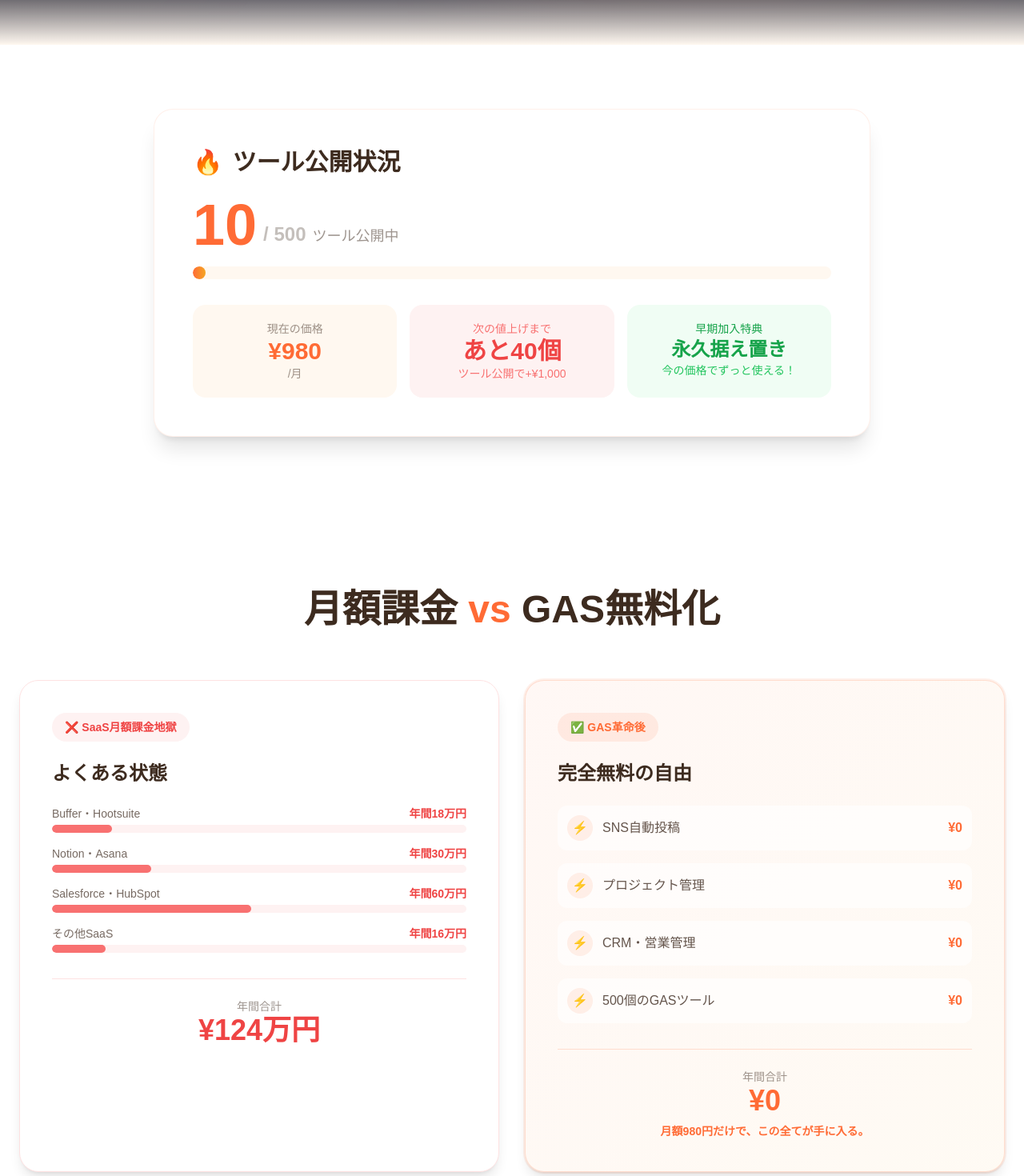
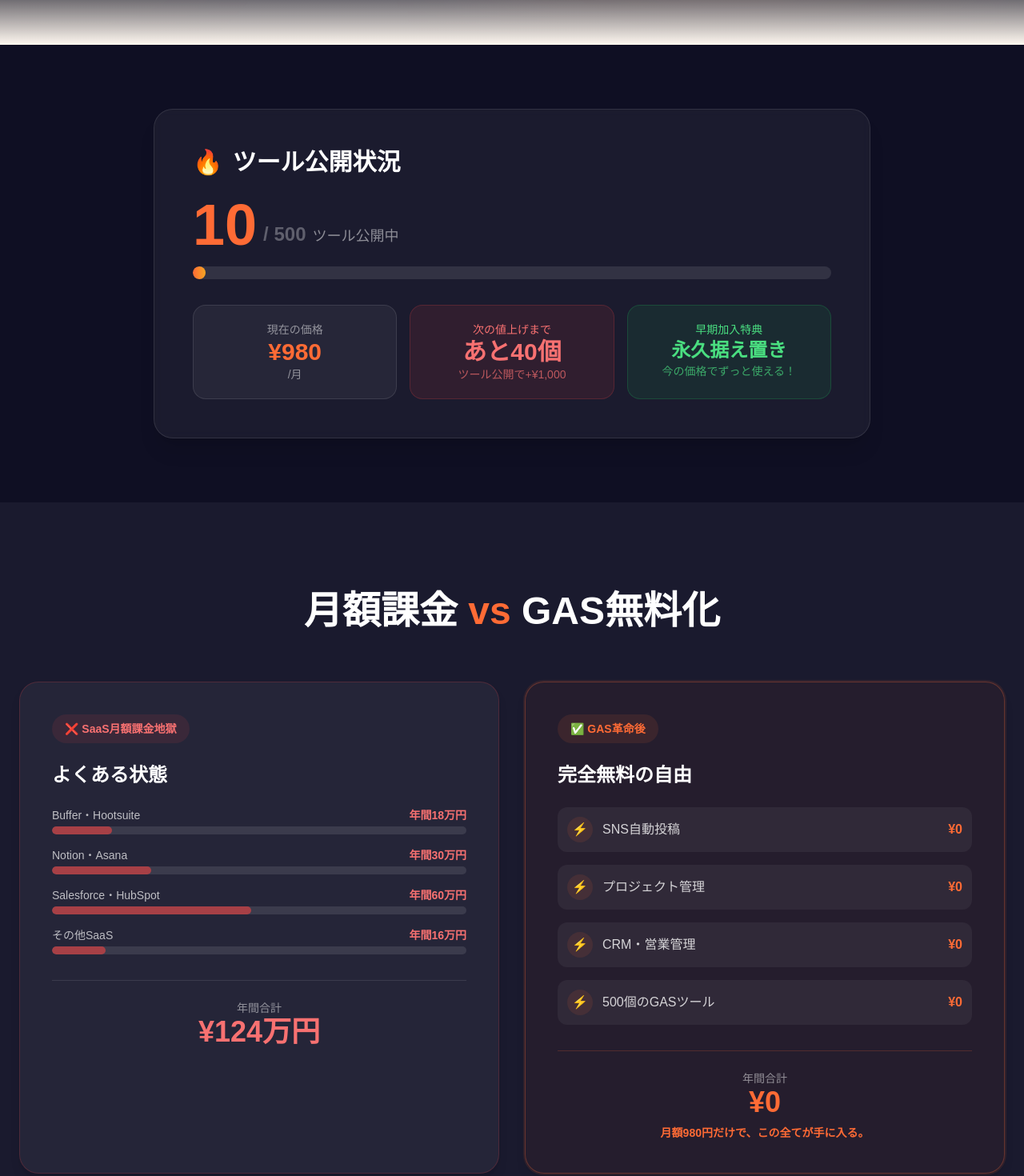
Before and after one commit to rebirth-ai/gasoji-labo-lp, a Next.js app: page / in a window 1280 px wide. Shown: the part 760-2230 px from the top of the page at 80% size. Built offline with nearby package versions, Linux system fonts and the light colour scheme.

Commit message:
v14: 全セクションダーク背景化 - BiNDup統一デザイン

```diff
--- a/app/globals.css
+++ b/app/globals.css
@@ -10,6 +10,8 @@ html {
 
 body {
   font-family: 'Plus Jakarta Sans', 'Noto Sans JP', sans-serif;
+  background-color: #0a0a1a;
+  color: #ffffff;
 }
 
 /* Scroll reveal animations */
--- a/components/BeforeAfter.tsx
+++ b/components/BeforeAfter.tsx
@@ -1,18 +1,18 @@
 export default function BeforeAfter() {
   return (
-    <section className="px-6 py-12 md:py-28">
+    <section className="px-6 py-12 md:py-28 bg-[#1a1a2e]">
       <div className="mx-auto max-w-7xl">
-        <h2 className="mb-16 text-center text-2xl font-black sm:text-4xl md:text-5xl whitespace-nowrap">
+        <h2 className="mb-16 text-center text-2xl font-black text-white sm:text-4xl md:text-5xl whitespace-nowrap">
           月額課金 <span className="text-[#FF6B35]">vs</span> GAS無料化
         </h2>
 
         <div className="grid gap-8 md:grid-cols-2">
           {/* Before */}
-          <div className="rounded-3xl bg-white p-8 shadow-lg border border-red-100 md:p-10">
-            <div className="mb-6 inline-flex rounded-full bg-red-50 px-4 py-2 text-sm font-bold text-red-500">
+          <div className="rounded-3xl bg-white/5 p-8 shadow-lg border border-red-500/20 md:p-10">
+            <div className="mb-6 inline-flex rounded-full bg-red-500/10 px-4 py-2 text-sm font-bold text-red-400">
               ❌ SaaS月額課金地獄
             </div>
-            <h3 className="mb-6 text-2xl font-black text-[#3D2B1F]">よくある状態</h3>
+            <h3 className="mb-6 text-2xl font-black text-white">よくある状態</h3>
             <ul className="space-y-4">
               {[
                 { name: 'Buffer・Hootsuite', cost: '年間18万円', pct: 14.5 },
@@ -22,27 +22,27 @@ export default function BeforeAfter() {
               ].map((item) => (
                 <li key={item.name} className="space-y-1">
                   <div className="flex justify-between text-sm">
-                    <span className="text-[#3D2B1F]/70">{item.name}</span>
-                    <span className="font-bold text-red-500">{item.cost}</span>
+                    <span className="text-white/70">{item.name}</span>
+                    <span className="font-bold text-red-400">{item.cost}</span>
                   </div>
-                  <div className="h-2.5 rounded-full bg-red-50 overflow-hidden">
-                    <div className="h-full rounded-full bg-red-400" style={{ width: `${item.pct}%` }} />
+                  <div className="h-2.5 rounded-full bg-white/10 overflow-hidden">
+                    <div className="h-full rounded-full bg-red-500/60" style={{ width: `${item.pct}%` }} />
                   </div>
                 </li>
               ))}
             </ul>
-            <div className="mt-8 border-t border-red-100 pt-6 text-center">
-              <div className="text-sm text-[#3D2B1F]/50">年間合計</div>
-              <div className="text-4xl font-black text-red-500">¥124万円</div>
+            <div className="mt-8 border-t border-white/10 pt-6 text-center">
+              <div className="text-sm text-white/50">年間合計</div>
+              <div className="text-4xl font-black text-red-400">¥124万円</div>
             </div>
           </div>
 
           {/* After */}
-          <div className="rounded-3xl bg-gradient-to-br from-[#FF6B35]/5 to-[#F5A623]/5 p-8 shadow-lg border border-[#FF6B35]/20 ring-2 ring-[#FF6B35]/10 md:p-10">
+          <div className="rounded-3xl bg-[#FF6B35]/5 p-8 shadow-lg border border-[#FF6B35]/30 ring-2 ring-[#FF6B35]/10 md:p-10">
             <div className="mb-6 inline-flex rounded-full bg-[#FF6B35]/10 px-4 py-2 text-sm font-bold text-[#FF6B35]">
               ✅ GAS革命後
             </div>
-            <h3 className="mb-6 text-2xl font-black text-[#3D2B1F]">完全無料の自由</h3>
+            <h3 className="mb-6 text-2xl font-black text-white">完全無料の自由</h3>
             <ul className="space-y-4">
               {[
                 'SNS自動投稿',
@@ -50,15 +50,15 @@ export default function BeforeAfter() {
                 'CRM・営業管理',
                 '500個のGASツール',
               ].map((item) => (
-                <li key={item} className="flex items-center gap-3 rounded-xl bg-white/60 p-3">
+                <li key={item} className="flex items-center gap-3 rounded-xl bg-white/5 p-3">
                   <span className="flex h-8 w-8 items-center justify-center rounded-full bg-[#FF6B35]/10 text-[#FF6B35]">⚡</span>
-                  <span className="flex-1 text-[#3D2B1F]/80">{item}</span>
+                  <span className="flex-1 text-white/80">{item}</span>
                   <span className="font-black text-[#FF6B35]">¥0</span>
                 </li>
               ))}
             </ul>
             <div className="mt-8 border-t border-[#FF6B35]/20 pt-6 text-center">
-              <div className="text-sm text-[#3D2B1F]/50">年間合計</div>
+              <div className="text-sm text-white/50">年間合計</div>
               <div className="text-4xl font-black text-[#FF6B35]">¥0</div>
               <div className="mt-2 text-sm font-bold text-[#FF6B35]">
                 月額980円だけで、この全てが手に入る。
--- a/components/FinalCTA.tsx
+++ b/components/FinalCTA.tsx
@@ -1,9 +1,9 @@
 export default function FinalCTA() {
   return (
-    <section className="px-6 py-12 md:py-28 bg-white">
+    <section className="px-6 py-12 md:py-28 bg-[#1a1a2e]">
       <div className="mx-auto max-w-4xl">
-        <div className="rounded-[2rem] bg-gradient-to-br from-[#FFF8F0] to-white p-12 text-center shadow-2xl border border-[#FF6B35]/10 md:p-16">
-          <h2 className="mb-6 text-4xl font-black leading-tight md:text-5xl">
+        <div className="rounded-[2rem] bg-gradient-to-br from-[#FF6B35]/10 to-[#F5A623]/5 p-12 text-center shadow-2xl border border-[#FF6B35]/20 md:p-16">
+          <h2 className="mb-6 text-4xl font-black leading-tight text-white md:text-5xl">
             あなたも
             <br />
             <span className="bg-gradient-to-r from-[#FF6B35] to-[#F5A623] bg-clip-text text-transparent">
@@ -11,12 +11,12 @@ export default function FinalCTA() {
             </span>
           </h2>
 
-          <p className="mb-4 text-xl text-[#3D2B1F]/70">
+          <p className="mb-4 text-xl text-white/70">
             月額980円で、
-            <strong className="text-[#3D2B1F]"> 年間124万円 </strong>
+            <strong className="text-white"> 年間124万円 </strong>
             のコスト削減。
           </p>
-          <p className="mb-4 text-lg text-[#3D2B1F]/60">
+          <p className="mb-4 text-lg text-white/60">
             <span className="text-[#F5A623] font-bold">カフェのコーヒー2杯分</span>
             の投資で、圧倒的なリターン。
           </p>
@@ -34,8 +34,8 @@ export default function FinalCTA() {
             </svg>
           </a>
 
-          <p className="mt-6 text-sm text-[#3D2B1F]/40">
-            🎁 入会特典: 全ツール即時アクセス + ドキュメント + 無制限サポート + 永久据え置き価格
+          <p className="mt-6 text-sm text-white/40">
+            🎁 入会特典: 全ツール即時アクセス + 無制限サポート + 永久据え置き価格
           </p>
         </div>
       </div>
--- a/components/ToolCounter.tsx
+++ b/components/ToolCounter.tsx
@@ -10,24 +10,24 @@ export default function ToolCounter() {
   const toolsUntilPriceUp = NEXT_PRICE_UP - CURRENT_TOOLS
 
   return (
-    <section className="px-6 py-16 md:py-20">
+    <section className="px-6 py-16 md:py-20 bg-[#0f0f23]">
       <div className="mx-auto max-w-4xl">
-        <div className="rounded-3xl bg-white p-8 md:p-12 shadow-xl border border-[#FF6B35]/10">
+        <div className="rounded-3xl bg-white/5 p-8 md:p-12 shadow-xl border border-white/10 backdrop-blur-sm">
           {/* Header */}
           <div className="mb-6 flex items-center gap-3">
             <span className="text-3xl">🔥</span>
-            <h2 className="text-2xl font-black text-[#3D2B1F] md:text-3xl">ツール公開状況</h2>
+            <h2 className="text-2xl font-black text-white md:text-3xl">ツール公開状況</h2>
           </div>
 
           {/* Counter */}
           <div className="mb-4 flex items-end gap-2">
             <span className="text-6xl font-black text-[#FF6B35] md:text-7xl">{CURRENT_TOOLS}</span>
-            <span className="mb-2 text-2xl font-bold text-[#3D2B1F]/30">/ {TOTAL_TOOLS}</span>
-            <span className="mb-2 text-lg font-medium text-[#3D2B1F]/50">ツール公開中</span>
+            <span className="mb-2 text-2xl font-bold text-white/30">/ {TOTAL_TOOLS}</span>
+            <span className="mb-2 text-lg font-medium text-white/50">ツール公開中</span>
           </div>
 
           {/* Progress bar */}
-          <div className="mb-4 h-4 w-full overflow-hidden rounded-full bg-[#FFF8F0]">
+          <div className="mb-4 h-4 w-full overflow-hidden rounded-full bg-white/10">
             <div
               className="h-full rounded-full bg-gradient-to-r from-[#FF6B35] to-[#F5A623] transition-all duration-1000"
               style={{ width: `${Math.max(progress, 2)}%` }}
@@ -36,20 +36,20 @@ export default function ToolCounter() {
 
           {/* Info cards */}
           <div className="mt-8 grid gap-4 md:grid-cols-3">
-            <div className="rounded-2xl bg-[#FFF8F0] p-5 text-center">
-              <div className="text-sm font-medium text-[#3D2B1F]/50">現在の価格</div>
+            <div className="rounded-2xl bg-white/5 border border-white/10 p-5 text-center">
+              <div className="text-sm font-medium text-white/50">現在の価格</div>
               <div className="text-3xl font-black text-[#FF6B35]">¥{CURRENT_PRICE.toLocaleString()}</div>
-              <div className="text-sm text-[#3D2B1F]/50">/月</div>
+              <div className="text-sm text-white/50">/月</div>
             </div>
-            <div className="rounded-2xl bg-red-50 p-5 text-center">
+            <div className="rounded-2xl bg-red-500/10 border border-red-500/20 p-5 text-center">
               <div className="text-sm font-medium text-red-400">次の値上げまで</div>
-              <div className="text-3xl font-black text-red-500">あと{toolsUntilPriceUp}個</div>
-              <div className="text-sm text-red-400">ツール公開で+¥1,000</div>
+              <div className="text-3xl font-black text-red-400">あと{toolsUntilPriceUp}個</div>
+              <div className="text-sm text-red-400/70">ツール公開で+¥1,000</div>
             </div>
-            <div className="rounded-2xl bg-green-50 p-5 text-center">
-              <div className="text-sm font-medium text-green-600">早期加入特典</div>
-              <div className="text-2xl font-black text-green-600">永久据え置き</div>
-              <div className="text-sm text-green-500">今の価格でずっと使える！</div>
+            <div className="rounded-2xl bg-green-500/10 border border-green-500/20 p-5 text-center">
+              <div className="text-sm font-medium text-green-400">早期加入特典</div>
+              <div className="text-2xl font-black text-green-400">永久据え置き</div>
+              <div className="text-sm text-green-400/70">今の価格でずっと使える！</div>
             </div>
           </div>
         </div>
```
Also changed, not shown: components/FAQ.tsx (+6 -6 lines), components/Footer.tsx (+9 -9 lines), components/PricingTable.tsx (+13 -13 lines), components/Profile.tsx (+11 -11 lines), components/Roadmap.tsx (+19 -19 lines), components/Testimonials.tsx (+10 -10 lines), components/ToolDashboard.tsx (+11 -11 lines).
